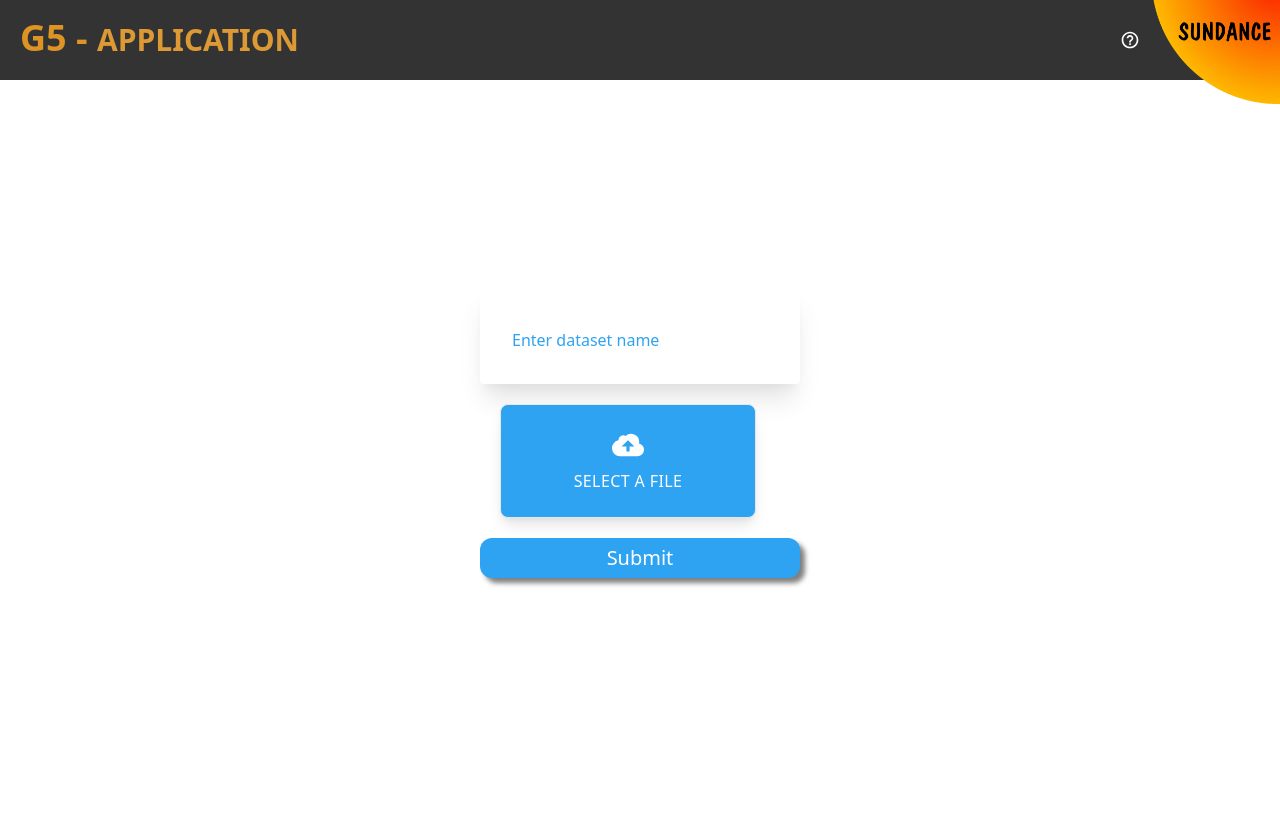
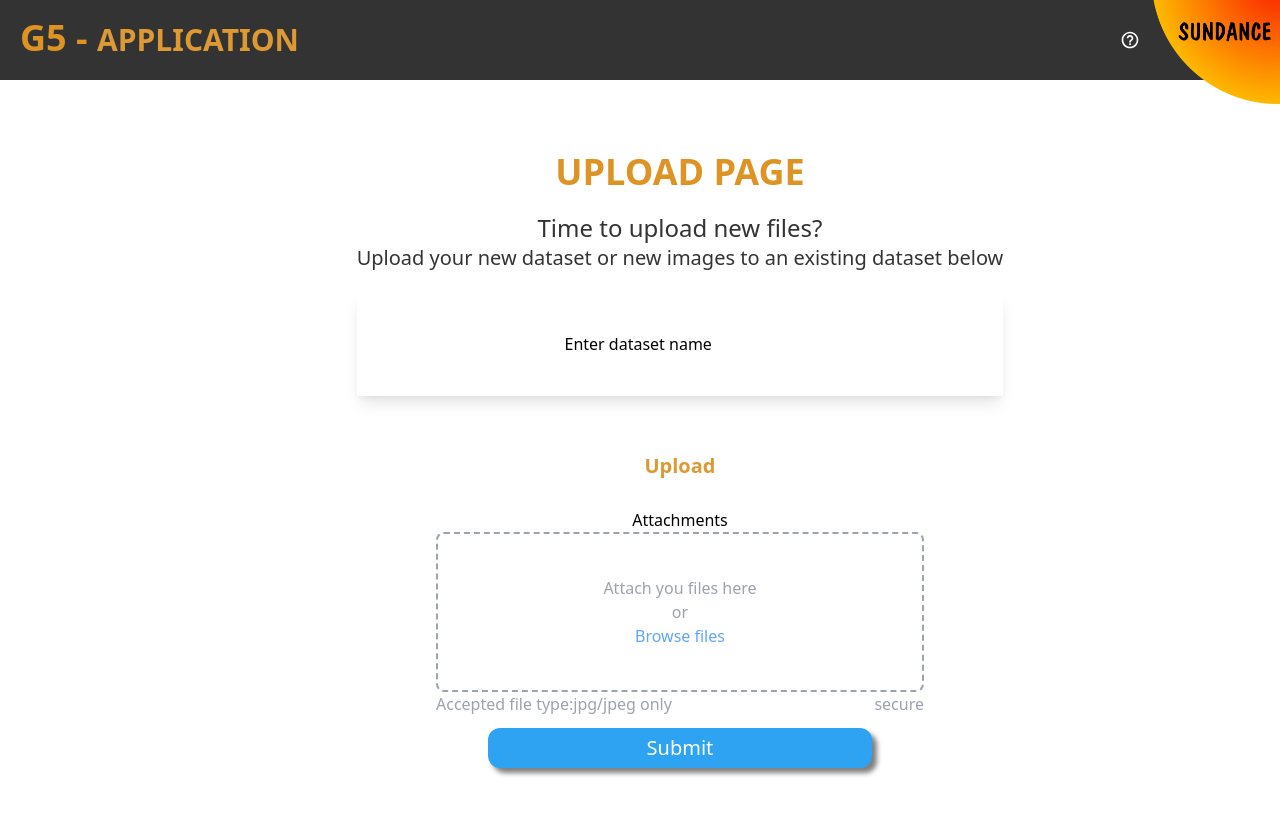
Before and after one commit to Finnerspx/G5_Application, a React (Create React App) app: page /upload in a window 1280 px wide. Shown: the top 814 px of the page. Built offline with nearby package versions, Linux system fonts and the light colour scheme; no server answers.

Commit message:
Edit Page + styling

```diff
--- a/src/App.js
+++ b/src/App.js
@@ -3,18 +3,32 @@ import MainDashboard from './Pages/MainDashboard';
 import { BrowserRouter as Router, Switch, Route } from 'react-router-dom';
 import UploadPage from './Pages/Upload/UploadPage';
 import Collaborators from './Pages/Collaborators/Collaborators';
+import EditPage from './Pages/Edit/EditPage';
 
 
 function App() {
+
+  const [imageName, setImageName] = React.useState();
+  const [imageThumbnail, setImageThumbnail] = React.useState();
+  const [editButtonPressed, setEditButtonPressed] = React.useState(false);
+
+  function getImageData(nameOfImage, thumbnailOfImage, editButtonPressedValue){
+    setImageName(nameOfImage);
+    setImageThumbnail(thumbnailOfImage);
+    setEditButtonPressed(editButtonPressedValue);
+  }
+
   return (
     <>
+
       <Router>
         {/* {!isLoggedIn ? (<Form/>)
       : <MainDashboard/>} */}
         <Switch>
-          <Route path="/" exact component={MainDashboard} />
+          <Route path="/" exact component={()=> <MainDashboard getImageData={getImageData}/>} />
           <Route path='/upload' component={UploadPage} />
           <Route path="/collaborators" component={Collaborators}/>
+          <Route path="/editPage" component={()=> <EditPage buttonPressed={editButtonPressed} imageName={imageName} thumbnailOfImage={imageThumbnail}/>}/>
         </Switch>
       </Router>
 
--- a/src/Components/Upload/UploadComponent.jsx
+++ b/src/Components/Upload/UploadComponent.jsx
@@ -61,31 +61,71 @@ function UploadComponent() {
     }
 
 
-   return (
+    return (
 
-        <div className="lg:mt-48">
-            <div>
-                <form className="bg-white lg:shadow-xl rounded lg:px-8 lg:pt-6 lg:pb-8 lg:mb-4" onSubmit={(e) => onFileSubmit(e)} onChange={(e) => handleFileChange(e)}>
-                    <input className="outline-none placeholder-sundance-blue mt-5" type="text" name="datasetName" placeholder="Enter dataset name" value={values.datasetName} onChange={handleFileChange}></input>
-                </form>
-            </div>
-            <div>
-                <form className="lg:mt-5" onSubmit={(e) => onFileSubmit(e)} onChange={(e) => onChange(e)}>
-                        <label className=" ml-5 bg-sundance-blue w-64 flex flex-col items-center px-4 py-6 bg-white text-blue rounded-lg shadow-lg tracking-wide uppercase border border-blue cursor-pointer hover:bg-orange-bright text-white hover:text-sundance-blue">
-                            <svg class="w-8 h-8" fill="currentColor" xmlns="http://www.w3.org/2000/svg" viewBox="0 0 20 20">
-                                <path d="M16.88 9.1A4 4 0 0 1 16 17H5a5 5 0 0 1-1-9.9V7a3 3 0 0 1 4.52-2.59A4.98 4.98 0 0 1 17 8c0 .38-.04.74-.12 1.1zM11 11h3l-4-4-4 4h3v3h2v-3z" />
-                            </svg>
-                            <span className="mt-2 text-base leading-normal">Select a file</span>
-                            <input type='file' className="hidden" id="file" allowdirs="true" multiple/>
-                        </label>
-                    <div className="lg:mt-5 items-center">
-                        <input className="shadow-custom-shadow h-10 w-80 rounded-xl text-xl text-white bg-sundance-blue hover:bg-orange-bright cursor-pointer" type="submit" />
+        <div className=" grid justify-items-center w-full h-screen ">
+            <div className="lg:pl-20 lg:mt-10 text-center">
+                <h1 className="lg:p-5 text-4xl text-orange-bright font-bold whitespace-nowrap uppercase"> Upload Page </h1>
+                <h2 className="text-2xl text-black-dark font-medium  whitespace-nowrap">Time to upload new files?</h2>
+                <p className="text-xl text-black-dark font-normal">Upload your new dataset or new images to an existing dataset below</p>
+                <div className="lg:mt-5 lg:px-10 lg:py-10 shadow-lg">
+                    <form onSubmit={(e) => onFileSubmit(e)} onChange={(e) => handleFileChange(e)}>
+                        <input className=" outline-none placeholder-black" type="text" name="datasetName" placeholder="Enter dataset name" value={values.datasetName} onChange={handleFileChange}></input>
+                    </form>
+                </div>
+                {/* //Break  */}
+                <form onSubmit={(e) => onFileSubmit(e)} onChange={(e) => onChange(e)}>
+                    <div className="max-w-xl mt-10 mx-auto bg-white rounded-lg overflow-hidden md:max-w-lg">
+                        <div className="md:flex">
+                            <div className="w-full">
+                                <div className="p-4 border-b-3"> <span className="text-xl font-bold text-sundance-gold">Upload</span> </div>
+                                <div className="p-3">
+                                    <div className="mb-2"> <span>Attachments</span>
+                                        <div className="relative h-40 rounded-lg border-dashed border-2 border-gray-400 bg-white flex justify-center items-center hover:cursor-pointer">
+                                            <div className="absolute">
+                                                <div className="flex flex-col items-center "> <i className="fa fa-cloud-upload fa-3x text-gray-200"></i> <span class="block text-gray-400 font-normal">Attach you files here</span> <span class="block text-gray-400 font-normal">or</span> <span class="block text-blue-400 font-normal">Browse files</span> </div>
+                                            </div> <input type="file" accept="image/jpeg" id="file" allowdirs="true" multiple className="h-full w-full opacity-0" name="" />
+                                        </div>
+                                        <div className="flex justify-between items-center text-gray-400"> <span>Accepted file type:jpg/jpeg only</span> <span class="flex items-center "><i class="fa fa-lock mr-1"></i> secure</span> </div>
+                                    </div>
+                                    <div className="mt-3 text-center pb-3">  <input className="shadow-custom-shadow h-10 w-96 rounded-xl text-xl text-white bg-sundance-blue hover:bg-orange-bright cursor-pointer" type="submit" /> </div>
+                                </div>
+                            </div>
+                        </div>
                     </div>
                 </form>
+
             </div>
 
+
         </div>
+
+        // <div className="lg:mt-28">
+        //     <div>
+        //         <h1 className="text-4xl text-orange-bright font-bold inline-block mr-4 py-2 whitespace-nowrap uppercase">Upload Page</h1>
+        //     </div>
+        //     <div>
+        //         <form className="bg-white lg:shadow-xl rounded lg:px-8 lg:pt-6 lg:pb-8 lg:mb-4" onSubmit={(e) => onFileSubmit(e)} onChange={(e) => handleFileChange(e)}>
+        //             <input className="outline-none placeholder-sundance-blue mt-5" type="text" name="datasetName" placeholder="Enter dataset name" value={values.datasetName} onChange={handleFileChange}></input>
+        //         </form>
+        //     </div>
+        //     <div>
+        //         <form className="lg:mt-5" onSubmit={(e) => onFileSubmit(e)} onChange={(e) => onChange(e)}>
+        //                 <label className=" ml-5 bg-sundance-blue w-64 flex flex-col items-center px-4 py-6 bg-white text-blue rounded-lg shadow-lg tracking-wide uppercase border border-blue cursor-pointer hover:bg-orange-bright text-white hover:text-sundance-blue">
+        //                     <svg class="w-8 h-8" fill="currentColor" xmlns="http://www.w3.org/2000/svg" viewBox="0 0 20 20">
+        //                         <path d="M16.88 9.1A4 4 0 0 1 16 17H5a5 5 0 0 1-1-9.9V7a3 3 0 0 1 4.52-2.59A4.98 4.98 0 0 1 17 8c0 .38-.04.74-.12 1.1zM11 11h3l-4-4-4 4h3v3h2v-3z" />
+        //                     </svg>
+        //                     <span className="mt-2 text-base leading-normal">Select a file</span>
+        //                     <input type='file' className="hidden" id="file" allowdirs="true" multiple />
+        //                 </label>
+        //             <div className="lg:mt-5 items-center">
+        //                 <input className="shadow-custom-shadow h-10 w-80 rounded-xl text-xl text-white bg-sundance-blue hover:bg-orange-bright cursor-pointer" type="submit" />
+        //             </div>
+        //         </form>
+        //     </div>
+
+        // </div>
     );
-   }
+}
 
 export default UploadComponent;
--- a/src/Pages/Collaborators/Collaborators.jsx
+++ b/src/Pages/Collaborators/Collaborators.jsx
@@ -10,7 +10,7 @@ function Collaborators() {
             </div>
             <div className="w-full h-screen grid justify-items-center">
                 <div className="grid justify-items-center lg:mt-20">
-                    <h1 className="font-bold text-2xl">Work In Progress</h1>
+                    <h1 className="text-4xl text-orange-bright font-bold whitespace-nowrap uppercase">Work In Progress</h1>
                     <p className="font-normal text-xl">Check back soon - look below too what changes are due in which phase :)</p>
                 </div>
                 <div className="lg:mt-16">
--- a/src/Pages/MainDashboard.jsx
+++ b/src/Pages/MainDashboard.jsx
@@ -10,12 +10,14 @@ import './MainDashboard.css';
 
 const outgoingSocket = new WebSocket('ws://127.0.0.1:1880/ws/imageDetails');
 var emptyArray = [];
+var filesToDownload = [];
 
-const MainDashboard = () => {
+const MainDashboard = (props) => {
 
     // var buttonClickedValue, datasetNameValue;
     const [buttonClicked, setButtonClicked] = React.useState();
     const [datasetNameValue, setDatasetNameValue] = React.useState();
+    const [downloadImages, setFilesToDownload] = React.useState();
 
     const datasetBreakpoints = [
         {
@@ -35,6 +37,14 @@ const MainDashboard = () => {
 
     }
 
+    function getDownloadData(imageTitle, imageThumbnail) {
+            filesToDownload.push({
+            title: imageTitle,
+            thumbnail: imageThumbnail
+        })
+        setFilesToDownload(filesToDownload);
+    }
+
     function sendImageDetailsRequest(buttonClickedCondition, nameOfDatasetSelected){
         if (buttonClickedCondition){
             if (outgoingSocket.readyState === 1) {
@@ -48,6 +58,10 @@ const MainDashboard = () => {
         setButtonClicked(buttonClickedUpdated);
     }
 
+    function handleImageEditData(nameOfImage, thumbnailOfImage, editButtonPressedValue){
+        props.getImageData(nameOfImage, thumbnailOfImage, editButtonPressedValue);
+    }
+
 
 
     return (
@@ -57,7 +71,7 @@ const MainDashboard = () => {
                     <Navbar />
                 </div>
                 <div className="item2">
-                    <Sidebar />
+                    <Sidebar filesToDownload={filesToDownload}/>
                 </div>
                 <div className="item3 lg:mt-10 lg:mr-40 ">
                     <div className="lg:flex lg:flex-row lg:items-center lg:font-normal lg:text-2xl">
@@ -78,7 +92,7 @@ const MainDashboard = () => {
                         </div>
                     </div>
                     <div>
-                    <Images refreshButtonClicked={refreshButtonClicked} breakpoints={imageBreakPoints} datasetName={datasetNameValue} booleanValue={buttonClicked}/>
+                    <Images handleImageEditData={handleImageEditData} refreshButtonClicked={refreshButtonClicked} getDownloadData={getDownloadData} breakpoints={imageBreakPoints} datasetName={datasetNameValue} booleanValue={buttonClicked}/>
                     </div>
                 </div>
             </div>
--- a/src/Pages/Upload/UploadPage.jsx
+++ b/src/Pages/Upload/UploadPage.jsx
@@ -8,9 +8,7 @@ function UploadPage() {
             <div>
                 <Navbar />
             </div>
-            <div className="w-full h-screen grid justify-items-center">
                 <UploadComponent/>
-            </div>
 
         </div>
     )
```
Also changed, not shown: src/Components/SideBar/Sidebar.jsx (+21 -7 lines), src/Pages/Edit/EditPage.jsx (added, +31 -0 lines), src/Services/ImageNodeREDConnection/Images.jsx (+17 -19 lines).
